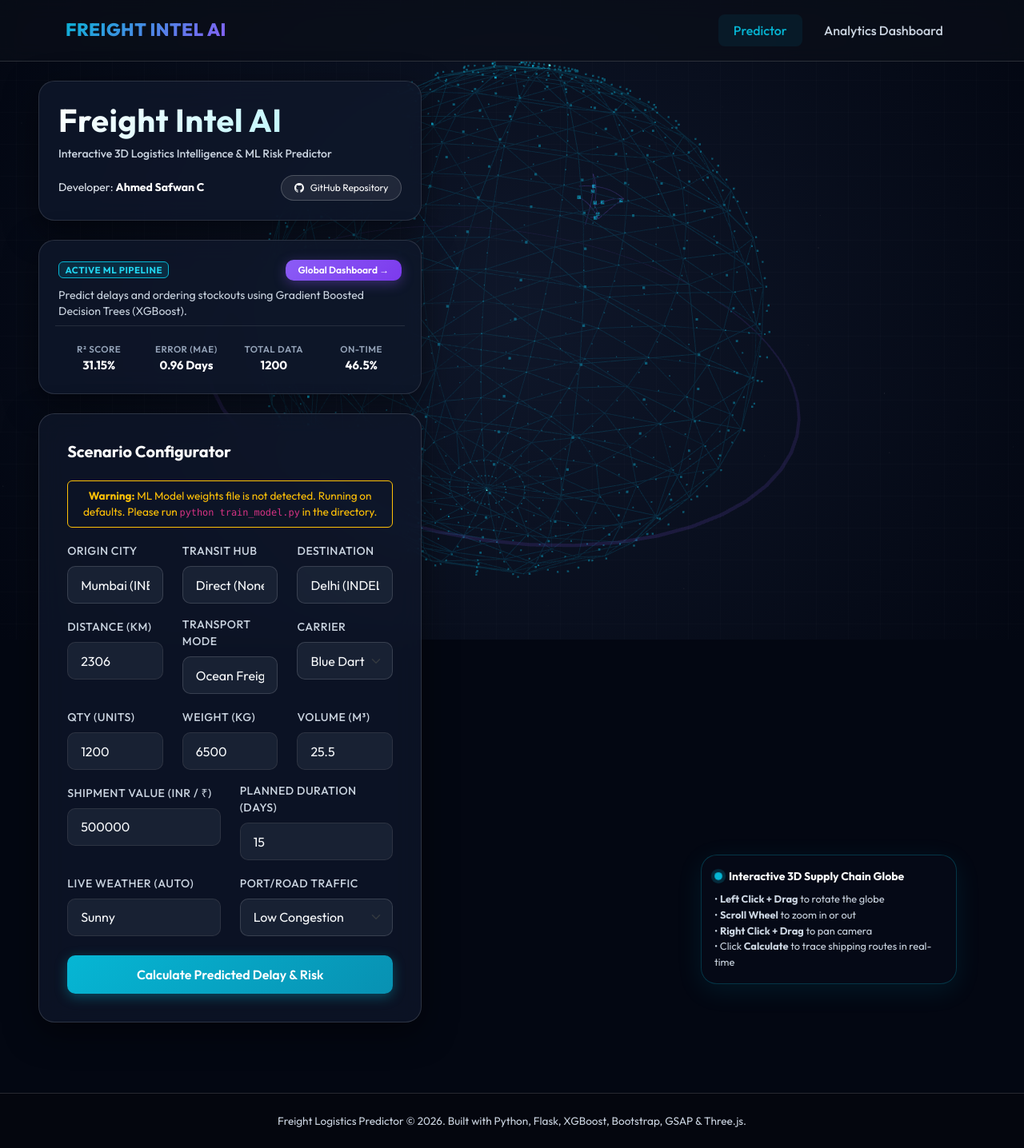
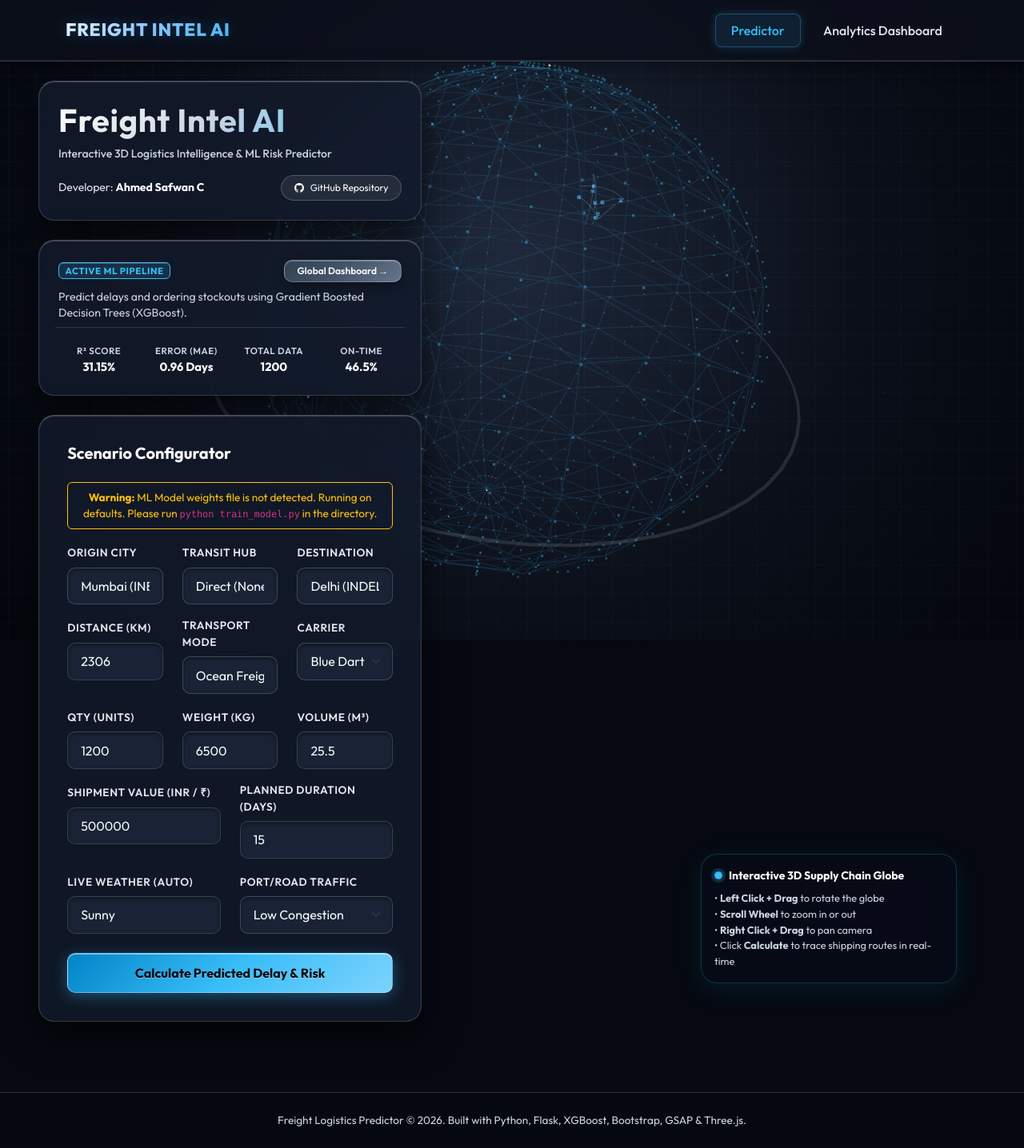
Before and after one commit to safwan207/Freight_Intel_AI, a Flask app: page / in a window 1280 px wide. Shown: the whole page at 80% size. After the commit the page ends 1409 px from the top, so only its background shows below. Run offline with Flask 3, Linux system fonts and the light colour scheme; some libraries are stand-ins or nearby versions.

Commit message:
style: transform UI design to Metallic Chic theme with titanium slate glass, polished chrome gradients, and steel cyan accents

```diff
--- a/static/css/style.css
+++ b/static/css/style.css
@@ -2,19 +2,24 @@
 @import url('https://fonts.googleapis.com/css2?family=Outfit:wght@300;400;500;600;700;800&display=swap');
 
 :root {
-    --bg-darker: #030712;
-    --bg-dark: #090d16;
-    --bg-card: rgba(15, 23, 42, 0.78);
-    --bg-input: rgba(30, 41, 59, 0.7);
-    --border-glass: rgba(255, 255, 255, 0.14);
+    --bg-darker: #060911;
+    --bg-dark: #0c101c;
+    --bg-card: rgba(18, 26, 43, 0.85);
+    --bg-input: rgba(28, 38, 57, 0.85);
+    --border-glass: rgba(255, 255, 255, 0.16);
+    --border-metallic: rgba(148, 163, 184, 0.28);
 
-    --primary: #06b6d4;      /* Cyber Teal */
-    --primary-glow: rgba(6, 182, 212, 0.35);
-    --secondary: #8b5cf6;    /* Neon Purple */
-    --secondary-glow: rgba(139, 92, 246, 0.35);
+    --primary: #38bdf8;         /* Metallic Cyan Steel */
+    --primary-glow: rgba(56, 189, 248, 0.35);
+    --secondary: #94a3b8;       /* Brushed Titanium Gray */
+    --secondary-glow: rgba(148, 163, 184, 0.25);
+
+    --metallic-silver: #e2e8f0;
+    --metallic-chrome: #ffffff;
+    --metallic-platinum: #cbd5e1;
 
     --text-main: #f8fafc;
-    --text-muted: #cbd5e1;   /* High-contrast Slate-300 */
+    --text-muted: #cbd5e1;
     --text-bright: #ffffff;
 
     --success: #10b981;
@@ -55,10 +59,10 @@ body {
     width: 100vw;
     height: 100vh;
     z-index: -2;
-    background: radial-gradient(circle at center, #0f172a 0%, #030712 100%);
+    background: radial-gradient(circle at 50% 40%, #1e293b 0%, #0b0f19 55%, #03060d 100%);
 }
 
-/* Background overlay grid pattern */
+/* Background overlay grid pattern with metallic sheen */
 .bg-overlay-grid {
     position: fixed;
     top: 0;
@@ -67,19 +71,20 @@ body {
     height: 100vh;
     z-index: -1;
     background-image:
-        linear-gradient(rgba(255, 255, 255, 0.015) 1px, transparent 1px),
-        linear-gradient(90deg, rgba(255, 255, 255, 0.015) 1px, transparent 1px);
-    background-size: 40px 40px;
+        linear-gradient(rgba(255, 255, 255, 0.025) 1px, transparent 1px),
+        linear-gradient(90deg, rgba(255, 255, 255, 0.025) 1px, transparent 1px);
+    background-size: 36px 36px;
     background-position: center center;
     pointer-events: none;
 }
 
-/* Glassmorphism Navigation Bar */
+/* Metallic Chic Glass Navigation Bar */
 .navbar-glass {
-    background: rgba(11, 15, 25, 0.7);
-    backdrop-filter: blur(12px);
-    -webkit-backdrop-filter: blur(12px);
+    background: rgba(12, 16, 28, 0.85);
+    backdrop-filter: blur(16px);
+    -webkit-backdrop-filter: blur(16px);
     border-bottom: 1px solid var(--border-glass);
+    box-shadow: 0 4px 20px rgba(0, 0, 0, 0.4), inset 0 -1px 0 rgba(255, 255, 255, 0.1);
     transition: all 0.3s ease;
 }
 
@@ -87,40 +92,49 @@ body {
     font-weight: 800;
     font-size: 1.4rem;
     color: var(--text-bright) !important;
-    background: linear-gradient(135deg, var(--primary) 0%, var(--secondary) 100%);
+    background: linear-gradient(135deg, #ffffff 0%, #93c5fd 50%, #38bdf8 100%);
     -webkit-background-clip: text;
     -webkit-text-fill-color: transparent;
-    letter-spacing: 0.5px;
+    letter-spacing: 0.8px;
+    text-shadow: 0 0 20px rgba(56, 189, 248, 0.3);
 }
 
 .nav-link {
-    color: var(--text-muted) !important;
+    color: #e2e8f0 !important;
     font-weight: 500;
     padding: 0.5rem 1.2rem !important;
     transition: all 0.3s ease;
     border-radius: 8px;
+    border: 1px solid transparent;
 }
 
 .nav-link:hover, .nav-link.active {
     color: var(--primary) !important;
-    background: rgba(6, 182, 212, 0.08);
+    background: rgba(56, 189, 248, 0.1);
+    border-color: rgba(56, 189, 248, 0.3);
+    box-shadow: 0 0 12px rgba(56, 189, 248, 0.2);
 }
 
-/* Glassmorphic Container Card */
+/* Metallic Chic Container Card */
 .glass-card {
     background: var(--bg-card);
-    backdrop-filter: blur(16px);
-    -webkit-backdrop-filter: blur(16px);
+    backdrop-filter: blur(20px);
+    -webkit-backdrop-filter: blur(20px);
     border: 1px solid var(--border-glass);
+    border-top: 1px solid rgba(255, 255, 255, 0.25);
     border-radius: 20px;
-    box-shadow: 0 12px 40px 0 rgba(0, 0, 0, 0.5);
+    box-shadow:
+        inset 0 1px 1px 0 rgba(255, 255, 255, 0.2),
+        0 16px 45px 0 rgba(0, 0, 0, 0.65);
     padding: 2.2rem;
     transition: transform 0.3s ease, border-color 0.3s ease, box-shadow 0.3s ease;
 }
 
 .glass-card:hover {
-    border-color: rgba(6, 182, 212, 0.25);
-    box-shadow: 0 16px 45px 0 rgba(6, 182, 212, 0.06);
+    border-color: rgba(148, 163, 184, 0.4);
+    box-shadow:
+        inset 0 1px 1px 0 rgba(255, 255, 255, 0.3),
+        0 20px 50px 0 rgba(56, 189, 248, 0.12);
 }
 
 /* Main Titles */
@@ -128,85 +142,98 @@ body {
     font-weight: 800;
     font-size: 2.2rem;
     letter-spacing: -0.5px;
-    background: linear-gradient(135deg, var(--text-bright) 30%, var(--text-muted) 100%);
+    background: linear-gradient(135deg, #ffffff 0%, #cbd5e1 50%, #94a3b8 100%);
     -webkit-background-clip: text;
     -webkit-text-fill-color: transparent;
     margin-bottom: 0.5rem;
 }
 
 .section-subtitle {
-    color: var(--text-muted);
+    color: #cbd5e1;
     font-size: 1rem;
     font-weight: 400;
     margin-bottom: 2rem;
 }
 
-/* Neon buttons */
-.btn-neon-primary {
-    background: linear-gradient(135deg, var(--primary) 0%, #0891b2 100%);
-    border: none;
-    color: var(--text-bright);
+/* Metallic Chic Buttons */
+.btn-neon-primary, .btn-metallic-primary {
+    background: linear-gradient(135deg, #0284c7 0%, #38bdf8 50%, #7dd3fc 100%);
+    border: 1px solid rgba(255, 255, 255, 0.4);
+    color: #030712 !important;
+    font-weight: 700;
+    padding: 0.75rem 1.8rem;
+    border-radius: 10px;
+    transition: all 0.3s ease;
+    box-shadow:
+        inset 0 1px 0 rgba(255, 255, 255, 0.5),
+        0 4px 18px var(--primary-glow);
+    text-shadow: 0 1px 0 rgba(255, 255, 255, 0.4);
+}
+
+.btn-neon-primary:hover, .btn-metallic-primary:hover {
+    transform: translateY(-2px);
+    box-shadow:
+        inset 0 1px 0 rgba(255, 255, 255, 0.7),
+        0 8px 28px var(--primary-glow);
+    background: linear-gradient(135deg, #0369a1 0%, #0284c7 50%, #38bdf8 100%);
+    color: #ffffff !important;
+    text-shadow: none;
+}
+
+.btn-neon-secondary, .btn-metallic-secondary {
+    background: linear-gradient(135deg, #334155 0%, #475569 50%, #64748b 100%);
+    border: 1px solid rgba(255, 255, 255, 0.25);
+    color: #f8fafc !important;
     font-weight: 600;
     padding: 0.75rem 1.8rem;
     border-radius: 10px;
     transition: all 0.3s ease;
-    box-shadow: 0 4px 15px var(--primary-glow);
+    box-shadow:
+        inset 0 1px 0 rgba(255, 255, 255, 0.3),
+        0 4px 15px rgba(0, 0, 0, 0.4);
 }
 
-.btn-neon-primary:hover {
+.btn-neon-secondary:hover, .btn-metallic-secondary:hover {
     transform: translateY(-2px);
-    box-shadow: 0 8px 25px var(--primary-glow);
-    background: linear-gradient(135deg, #0891b2 0%, var(--primary) 100%);
-    color: var(--text-bright);
+    box-shadow:
+        inset 0 1px 0 rgba(255, 255, 255, 0.5),
+        0 8px 25px rgba(148, 163, 184, 0.3);
+    background: linear-gradient(135deg, #475569 0%, #64748b 50%, #94a3b8 100%);
+    color: #ffffff !important;
 }
 
-.btn-neon-secondary {
-    background: linear-gradient(135deg, var(--secondary) 0%, #7c3aed 100%);
-    border: none;
-    color: var(--text-bright);
+/* Premium Metallic Form Inputs */
+.form-label {
     font-weight: 600;
-    padding: 0.75rem 1.8rem;
-    border-radius: 10px;
-    transition: all 0.3s ease;
-    box-shadow: 0 4px 15px var(--secondary-glow);
-}
-
-.btn-neon-secondary:hover {
-    transform: translateY(-2px);
-    box-shadow: 0 8px 25px var(--secondary-glow);
-    background: linear-gradient(135deg, #7c3aed 0%, var(--secondary) 100%);
-    color: var(--text-bright);
-}
-
-/* Premium Form inputs */
-.form-label {
-    font-weight: 500;
-    color: var(--text-muted);
-    font-size: 0.88rem;
+    color: #e2e8f0;
+    font-size: 0.85rem;
     text-transform: uppercase;
-    letter-spacing: 0.5px;
+    letter-spacing: 0.6px;
     margin-bottom: 0.5rem;
 }
 
 .form-control-glass, .form-select-glass {
     background-color: var(--bg-input) !important;
-    border: 1px solid var(--border-glass) !important;
-    color: var(--text-main) !important;
+    border: 1px solid rgba(255, 255, 255, 0.18) !important;
+    color: #f8fafc !important;
     border-radius: 10px !important;
     padding: 0.65rem 1rem !important;
+    box-shadow: inset 0 2px 4px rgba(0, 0, 0, 0.4) !important;
     transition: all 0.3s ease !important;
 }
 
 .form-control-glass:focus, .form-select-glass:focus {
-    background-color: rgba(31, 41, 55, 0.7) !important;
-    border-color: var(--primary) !important;
-    box-shadow: 0 0 10px var(--primary-glow) !important;
+    background-color: rgba(30, 41, 59, 0.95) !important;
+    border-color: #38bdf8 !important;
+    box-shadow:
+        inset 0 1px 2px rgba(0,0,0,0.3),
+        0 0 12px rgba(56, 189, 248, 0.4) !important;
     outline: none !important;
 }
 
 .form-select-glass option {
-    background-color: var(--bg-dark);
-    color: var(--text-main);
+    background-color: #0f172a;
+    color: #f8fafc;
 }
 
 /* Output Prediction Panels */
@@ -338,30 +374,30 @@ body {
 }
 
 .pulse-glow {
-    box-shadow: 0 0 0 0 rgba(6, 182, 212, 0.7);
+    box-shadow: 0 0 0 0 rgba(56, 189, 248, 0.7);
     animation: pulse-glow 2s infinite;
 }
 
 @keyframes pulse-glow {
     0% {
         transform: scale(0.95);
-        box-shadow: 0 0 0 0 rgba(6, 182, 212, 0.7);
+        box-shadow: 0 0 0 0 rgba(56, 189, 248, 0.7);
     }
     70% {
         transform: scale(1);
-        box-shadow: 0 0 0 6px rgba(6, 182, 212, 0);
+        box-shadow: 0 0 0 6px rgba(56, 189, 248, 0);
     }
     100% {
         transform: scale(0.95);
-        box-shadow: 0 0 0 0 rgba(6, 182, 212, 0);
+        box-shadow: 0 0 0 0 rgba(56, 189, 248, 0);
     }
 }
 
 /* Footer styling */
 footer {
     border-top: 1px solid var(--border-glass);
-    background: rgba(5, 7, 15, 0.85);
-    color: var(--text-muted);
+    background: rgba(6, 9, 17, 0.9);
+    color: #cbd5e1;
     font-size: 0.85rem;
     padding: 1.5rem 0;
     margin-top: 4rem;
--- a/static/js/three_bg.js
+++ b/static/js/three_bg.js
@@ -7,9 +7,9 @@ const container = document.getElementById('three-canvas-container');
 
 // Configuration
 const CONFIG = {
-    globeColor: 0x06b6d4,     // Cyber Teal
-    routeColor: 0x8b5cf6,     // Neon Purple
-    starColor: 0xffffff,
+    globeColor: 0x38bdf8,     // Metallic Steel Cyan
+    routeColor: 0xcbd5e1,     // Polished Silver Platinum
+    starColor: 0xf8fafc,
     globeRadius: 3.5,
     numRoutes: 8
 };
@@ -25,7 +25,7 @@ function initThree() {
 
     // 1. Create Scene
     scene = new THREE.Scene();
-    scene.fog = new THREE.FogExp2(0x05070f, 0.05);
+    scene.fog = new THREE.FogExp2(0x060911, 0.045);
 
     // 2. Create Camera
     camera = new THREE.PerspectiveCamera(60, window.innerWidth / window.innerHeight, 0.1, 100);
--- a/templates/index.html
+++ b/templates/index.html
@@ -43,11 +43,11 @@
             <div class="col-lg-5 col-xl-5 mb-4" style="pointer-events: auto;">
 
                 <!-- Compact Hero Branding Card -->
-                <div class="glass-card mb-4 p-4" style="background: rgba(15, 23, 42, 0.85); border: 1px solid rgba(255, 255, 255, 0.12);">
-                    <h1 class="display-6 fw-bold text-white mb-2" style="letter-spacing: 0.5px; background: linear-gradient(135deg, #ffffff 0%, #a5f3fc 100%); -webkit-background-clip: text; -webkit-text-fill-color: transparent;">Freight Intel AI</h1>
-                    <p class="text-muted small mb-3" style="color: #cbd5e1 !important; font-weight: 500;">Interactive 3D Logistics Intelligence & ML Risk Predictor</p>
+                <div class="glass-card mb-4 p-4">
+                    <h1 class="display-6 fw-bold mb-2" style="letter-spacing: 0.8px; background: linear-gradient(135deg, #ffffff 0%, #cbd5e1 45%, #38bdf8 100%); -webkit-background-clip: text; -webkit-text-fill-color: transparent;">Freight Intel AI</h1>
+                    <p class="small mb-3" style="color: #cbd5e1 !important; font-weight: 500;">Interactive 3D Logistics Intelligence & ML Risk Predictor</p>
                     <div class="d-flex justify-content-between align-items-center flex-wrap gap-2">
-                        <span class="text-light small" style="color: #e2e8f0 !important;">Developer: <strong class="text-white">Ahmed Safwan C</strong></span>
+                        <span class="small" style="color: #e2e8f0 !important;">Developer: <strong class="text-white">Ahmed Safwan C</strong></span>
                         <a href="https://github.com/safwan207/Freight_Intel_AI" target="_blank" class="btn btn-outline-light btn-xs rounded-pill px-3 py-1.5 d-flex align-items-center gap-2" style="background: rgba(255,255,255,0.08); border-color: rgba(255,255,255,0.2); font-size: 0.75rem; text-decoration: none; color: white;">
                             <svg xmlns="http://www.w3.org/2000/svg" width="12" height="12" fill="currentColor" class="bi bi-github" viewBox="0 0 16 16">
                                 <path d="M8 0C3.58 0 0 3.58 0 8c0 3.54 2.29 6.53 5.47 7.59.4.07.55-.17.55-.38 0-.19-.01-.82-.01-1.49-2.01.37-2.53-.49-2.69-.94-.09-.23-.48-.94-.82-1.13-.28-.15-.68-.52-.01-.53.63-.01 1.08.58 1.23.82.72 1.21 1.87.87 2.33.66.07-.52.28-.87.51-1.07-1.78-.2-3.64-.89-3.64-3.95 0-.87.31-1.59.82-2.15-.08-.2-.36-1.02.08-2.12 0 0 .67-.21 2.2.82.64-.18 1.32-.27 2-.27.68 0 1.36.09 2 .27 1.53-1.04 2.2-.82 2.2-.82.44 1.1.16 1.92.08 2.12.51.56.82 1.27.82 2.15 0 3.07-1.87 3.75-3.65 3.95.29.25.54.73.54 1.48 0 1.07-.01 1.93-.01 2.2 0 .21.15.46.55.38A8.012 8.012 0 0 0 16 8c0-4.42-3.58-8-8-8z"/>
@@ -58,9 +58,9 @@
                 </div>
 
                 <!-- Info & Diagnostics -->
-                <div class="glass-card mb-4 p-4" style="background: rgba(15, 23, 42, 0.85); border: 1px solid rgba(255, 255, 255, 0.12);">
+                <div class="glass-card mb-4 p-4">
                     <div class="d-flex justify-content-between align-items-center mb-2">
-                        <span class="badge mb-0 px-2.5 py-1 text-uppercase fw-bold" style="border: 1px solid var(--primary); background: rgba(6, 182, 212, 0.15); color: #22d3ee; font-size: 0.72rem; letter-spacing: 0.5px;">
+                        <span class="badge mb-0 px-2.5 py-1 text-uppercase fw-bold" style="border: 1px solid var(--primary); background: rgba(56, 189, 248, 0.15); color: #38bdf8; font-size: 0.72rem; letter-spacing: 0.6px; box-shadow: inset 0 1px 0 rgba(255,255,255,0.2);">
                             Active ML Pipeline
                         </span>
                         <a href="/dashboard" class="btn btn-neon-secondary btn-xs py-1 px-3" style="font-size: 0.75rem;">Global Dashboard →</a>
@@ -68,27 +68,27 @@
                     <p class="mb-3" style="font-size: 0.88rem; line-height: 1.45; color: #cbd5e1;">
                         Predict delays and ordering stockouts using Gradient Boosted Decision Trees (XGBoost).
                     </p>
-                    <div class="row text-center g-2" style="border-top: 1px solid rgba(255,255,255,0.1); padding-top: 12px;">
+                    <div class="row text-center g-2" style="border-top: 1px solid rgba(255,255,255,0.12); padding-top: 12px;">
                         <div class="col-3">
-                            <div style="font-size: 0.72rem; color: #94a3b8; font-weight: 600; text-transform: uppercase; letter-spacing: 0.5px;">R² Score</div>
+                            <div style="font-size: 0.72rem; color: #cbd5e1; font-weight: 600; text-transform: uppercase; letter-spacing: 0.5px;">R² Score</div>
                             <div class="fw-bold text-white small mt-0.5" style="font-size: 0.92rem;">
                                 {{ "%.2f"|format(metrics.test_r2 * 100) }}%
                             </div>
                         </div>
                         <div class="col-3">
-                            <div style="font-size: 0.72rem; color: #94a3b8; font-weight: 600; text-transform: uppercase; letter-spacing: 0.5px;">Error (MAE)</div>
+                            <div style="font-size: 0.72rem; color: #cbd5e1; font-weight: 600; text-transform: uppercase; letter-spacing: 0.5px;">Error (MAE)</div>
                             <div class="fw-bold text-white small mt-0.5" style="font-size: 0.92rem;">
                                 {{ metrics.mae_days }} Days
                             </div>
                         </div>
                         <div class="col-3">
-                            <div style="font-size: 0.72rem; color: #94a3b8; font-weight: 600; text-transform: uppercase; letter-spacing: 0.5px;">Total Data</div>
+                            <div style="font-size: 0.72rem; color: #cbd5e1; font-weight: 600; text-transform: uppercase; letter-spacing: 0.5px;">Total Data</div>
                             <div class="fw-bold text-white small mt-0.5" style="font-size: 0.92rem;">
                                 {{ metrics.total_records }}
                             </div>
                         </div>
                         <div class="col-3">
-                            <div style="font-size: 0.72rem; color: #94a3b8; font-weight: 600; text-transform: uppercase; letter-spacing: 0.5px;">On-Time</div>
+                            <div style="font-size: 0.72rem; color: #cbd5e1; font-weight: 600; text-transform: uppercase; letter-spacing: 0.5px;">On-Time</div>
                             <div class="fw-bold text-white small mt-0.5" style="font-size: 0.92rem;">
                                 {{ metrics.on_time_rate }}%
                             </div>
```
Also changed, not shown: other parts of static/css/style.css (+34 -26 lines).
